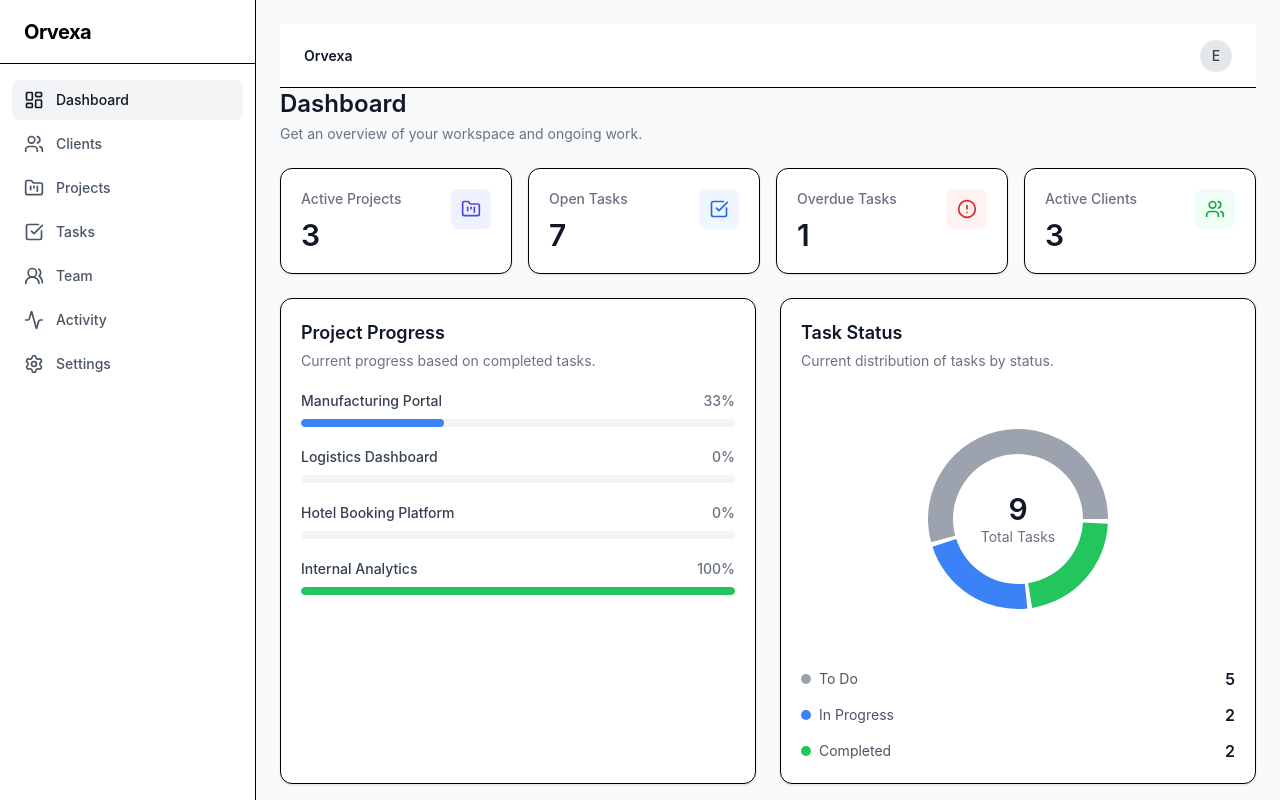
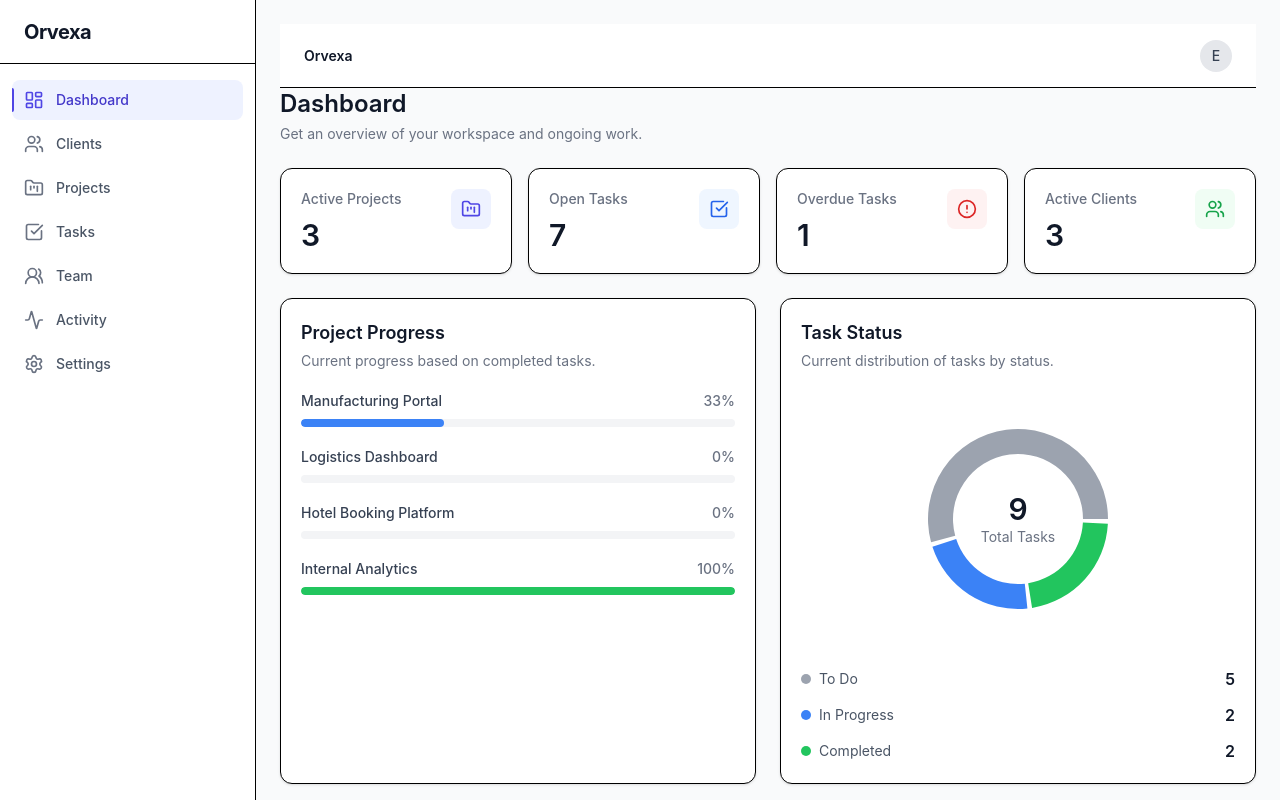
Before and after one commit to esrakonya/orvexa, a React (Vite) app: page /dashboard in a window 1280 px wide. Shown: the top 800 px of the page. Built offline with nearby package versions, Linux system fonts and the light colour scheme.

Commit message:
style: improve sidebar active state

```diff
--- a/src/components/layout/Sidebar.tsx
+++ b/src/components/layout/Sidebar.tsx
@@ -27,7 +27,7 @@ function Sidebar({ isOpen, onNavigate }: SidebarProps) {
         `}
       >
         <div className="flex h-16 items-center border-b px-6">
-          <span className="text-xl font-bold tracking-tight">
+          <span className="text-xl font-bold tracking-tight text-gray-900">
             Orvexa
           </span>
         </div>
@@ -42,15 +42,33 @@ function Sidebar({ isOpen, onNavigate }: SidebarProps) {
                 to={item.path}
                 onClick={onNavigate}
                 className={({ isActive }) =>
-                  `flex items-center gap-3 rounded-lg px-3 py-2.5 text-sm font-medium transition-colors ${
+                  `relative flex items-center gap-3 rounded-lg px-3 py-2.5 text-sm font-medium transition-colors ${
                     isActive
-                      ? 'bg-gray-100 text-gray-900'
+                      ? 'bg-primary-50 text-primary-700'
                       : 'text-gray-600 hover:bg-gray-50 hover:text-gray-900'
                   }`
                 }
               >
-                <Icon className="h-5 w-5" />
-                <span>{item.label}</span>
+                {({ isActive }) => (
+                  <>
+                    {isActive && (
+                      <span
+                        className="absolute inset-y-2 left-0 w-0.5 rounded-r-full bg-primary-600"
+                        aria-hidden="true"
+                      />
+                    )}
+
+                    <Icon
+                      className={`h-5 w-5 ${
+                        isActive
+                          ? 'text-primary-600'
+                          : 'text-gray-500'
+                      }`}
+                    />
+
+                    <span>{item.label}</span>
+                  </>
+                )}
               </NavLink>
             )
           })}
```
